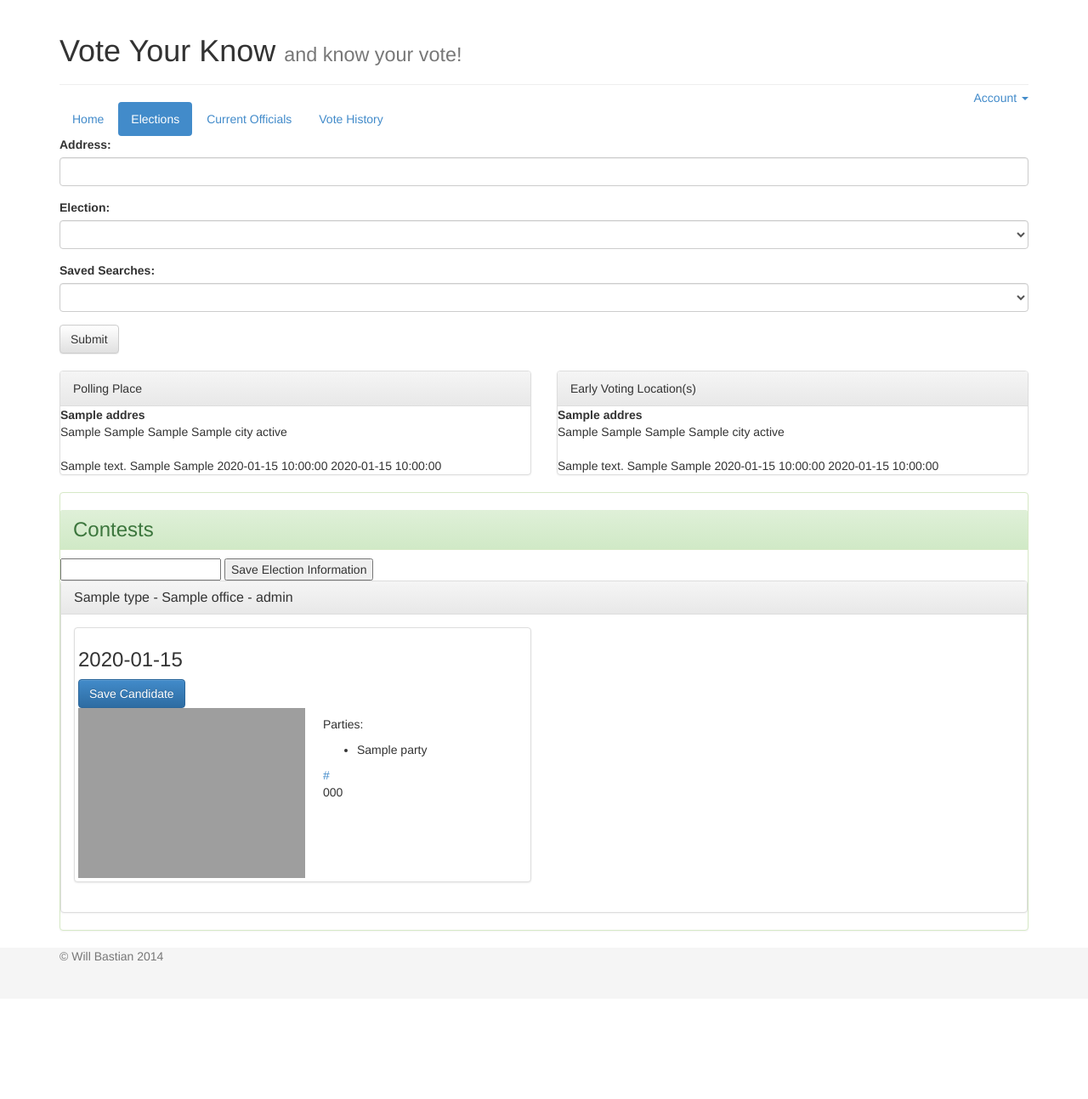
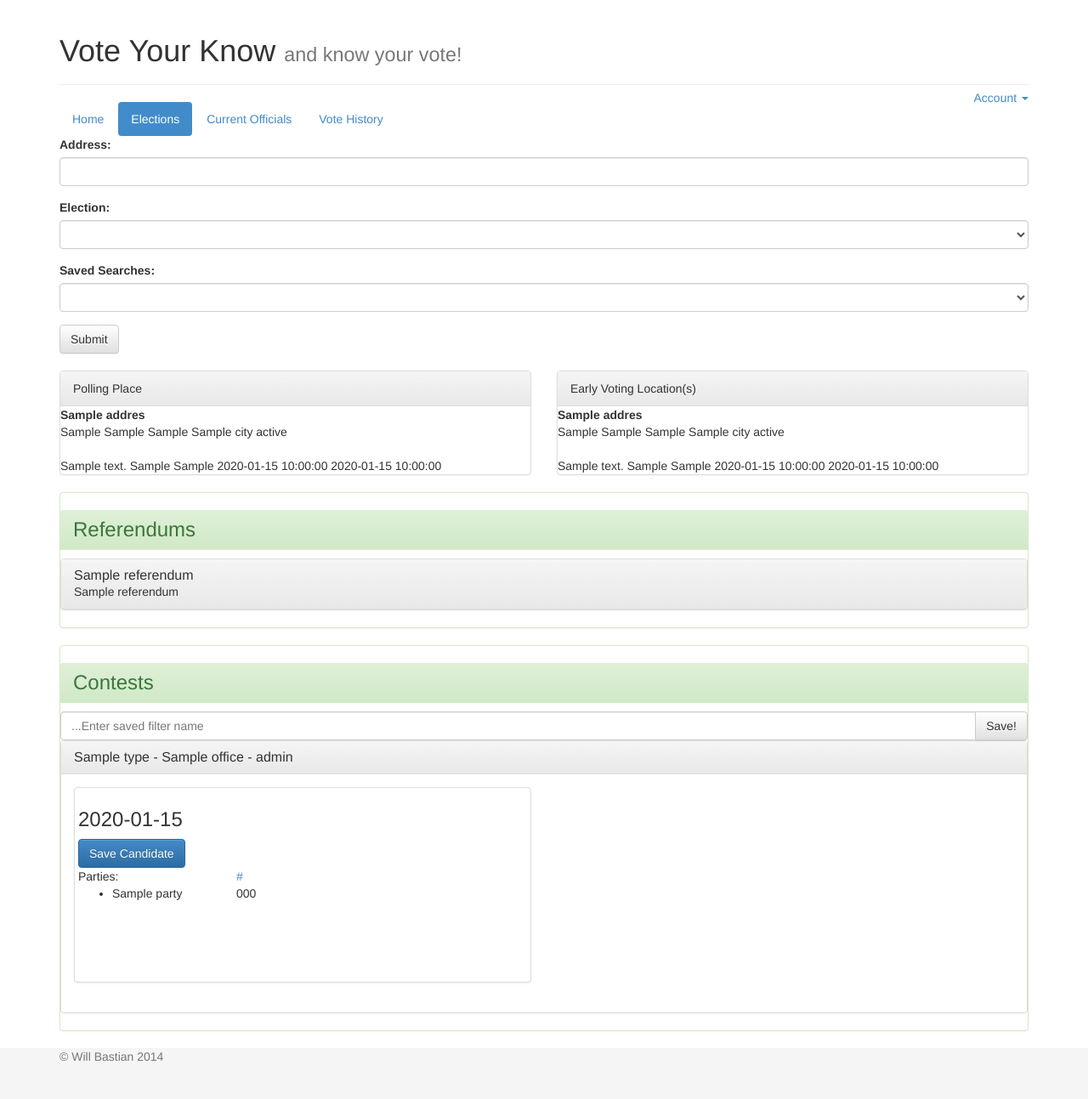
Before and after one commit to willbastian/vote-your-know, a Flask app: template application/templates/show_voterinfo.html in a window 1280 px wide. Shown: the whole page at 85% size. Before the commit the page ends 1131 px from the top, so only its background shows below. Run offline with Flask 2, Linux system fonts and the light colour scheme; a user stored in the database is signed in; tables that the repository leaves empty hold one stand-in row (values such as "Sample post"); the template is opened without the code that fills it: values that come from a table or form of the project are taken from there, most other values are stand-ins (such as "Sample title", 1, 10 or a date in 2020); lists and menus that the app fills with data are empty; some libraries are stand-ins or nearby versions; grey boxes are pictures that could not be loaded.

Commit message:
Fixed bug which prevented unlogged in users from using voter info page. display ballot initiatives.

```diff
--- a/application/email.py
+++ b/application/email.py
@@ -11,8 +11,9 @@ def send_async_email(app, msg):
 
 def send_email(to, subject, template, **kwargs):
     app = current_app._get_current_object()
-    msg = Message(app.config['VOTEYOURKNOW_MAIL_SUBJECT_PREFIX'] + ' ' + subject,
-                  sender=app.config['VOTEYOURKNOW_MAIL_SENDER'], recipients=[to])
+    msg = Message(app.config['VOTEYOURKNOW_MAIL_SUBJECT_PREFIX'] + ' ' +
+                  subject, sender=app.config['VOTEYOURKNOW_MAIL_SENDER'],
+                  recipients=[to])
     msg.body = render_template(template + '.txt', **kwargs)
     msg.html = render_template(template + '.html', **kwargs)
     thr = Thread(target=send_async_email, args=[app, msg])
--- a/application/google_elections.py
+++ b/application/google_elections.py
@@ -56,26 +56,27 @@ def get_voterinfo(election, address, api_key):
 
 
 def flatten_voterinfo(election, address, api_key):
+    """ We keep the original Google Voter Info Results intact
+    with one key change. The candiates section is now keyed off the candidate
+    name, with the value being all releveant candidate informaiton.
+
+    This lets us build out the party to be a list, and to avoid us
+    showing multiple candidates under a single election because they happen
+    to run under multiple parties.
+
+    Each contest has multiple candidates, and we want to make sure we don't
+    repeat names
+    """
     voter_info = get_voterinfo(election, address, api_key)
     logging.debug("VOTER INFO RAW")
     logging.debug(json.dumps(voter_info))
     logging.debug("END VOTER INFO RAW")
-    # contest
-    #   -candidate
-    #       parties
-    #           - party 1
-    #           - party 2
-    #       social media
-    #           - sm 1
-    #           - sm 2
     contests = voter_info['contests']  # list
-    # for each contest
-    #   if candidate exists in contest, update candidate to include new party
-    #   if candidate does not exist in contest, add candidate
+
     final_contests = []
+    final_referendum = []
     for contest in contests:
-
-        if 'candidates' in contest:  # make sure our contest has candidates
+        if contest['type'].lower() == 'general':
             candidates_list = {}
             for candidate in contest['candidates']:
                 if candidate['name'] in candidates_list:
@@ -83,6 +84,8 @@ def flatten_voterinfo(election, address, api_key):
                 else:
                     # we key off name, for easy lookup
                     candidates_list[candidate['name']] = {}
+                    # we aren't ensured to have any of the below.
+                    # check for existence first.
                     if 'party' in candidate:
                         candidates_list[candidate['name']]['party'] = [candidate['party']]
                     if 'candidateUrl' in candidate:
@@ -90,18 +93,18 @@ def flatten_voterinfo(election, address, api_key):
                     if 'channels' in candidate:
                         candidates_list[candidate['name']]['channels'] = candidate['channels']
 
-        # final_contests.append({'type': contest['type'],
-        #                        'office': contest['office'],
-        #                        'level': contest['level'],
-        #                        'candidates': candidates_list})
-        contest_dict = {}
-        for element in ['type', 'office', 'level']:
-            if element in contest:
-                contest_dict[element] = contest[element]
-        contest_dict['candidates'] = candidates_list
-        final_contests.append(contest_dict)
+            contest_dict = {}
+            for element in ['type', 'office', 'level']:
+                if element in contest:
+                    contest_dict[element] = contest[element]
+            contest_dict['candidates'] = candidates_list
+            final_contests.append(contest_dict)
+        elif contest['type'].lower() == 'referendum':
+            # we'll add the referendums, as is, to the response in a new section.
+            final_referendum.append(contest)
 
     voter_info['contests'] = final_contests
+    voter_info['referendums'] = final_referendum
     logging.debug('FLATTEN VOTER INFO')
     logging.debug(json.dumps(voter_info))
     logging.debug('END FLATTEN VOTER INFO')
--- a/application/govtrak.py
+++ b/application/govtrak.py
@@ -37,9 +37,9 @@ def get_bills_voted_on(firstname, lastname, fetchlimit=None):
     # ensure resulting json list has same count as meta.total_count
     # this method is ugly
     nameid = get_name_id(firstname, lastname)
-    if nameid is not None:
+    if nameid:
         # slow, but worth it
-        if fetchlimit is not None:
+        if fetchlimit:
             limit = min(fetchlimit, 5000)
         else:
             limit = 5000
@@ -54,7 +54,7 @@ def get_bills_voted_on(firstname, lastname, fetchlimit=None):
         meta = j.get('meta')
         total_count = None
         voted_bills = []
-        if meta is not None:
+        if meta:
             total_count = meta.get('total_count')
             voted_bills += j.get('objects')
             while (fetchlimit is None or
--- a/application/main/forms.py
+++ b/application/main/forms.py
@@ -15,7 +15,7 @@ class AddressElectionLookup(Form):
     # caller is responsible for providing choices.
     election = SelectField('Election: ', choices=[])
     saved_searches = QuerySelectField('Saved Searches: ',
-                                      query_factory=lambda: SavedElection.query.filter_by(user_id=current_user.id),
+                                      query_factory=lambda: SavedElection.query.filter_by(user_id=current_user.get_id()),
                                       get_pk=lambda a: a.id,
                                       get_label=lambda a: a.election_name,
                                       allow_blank=True)
--- a/application/templates/landing_page.html
+++ b/application/templates/landing_page.html
@@ -10,8 +10,8 @@
 {% block body %}
   <br/>
   <div class="jumbotron">
-    <h1>{% if current_user.is_authenticated() %}{{ current_user.username }}{% else %}Citizen{% endif %}: Your vote counts</h1>
+    <h1>{% if current_user.is_authenticated() %} {{ current_user.username }}: {% endif %}Your vote counts</h1>
     <p>We want you to know who you're voting for, and understand why.</p>
-    <p><a class="btn btn-primary btn-lg" role="button">Find your representatives</a></p>
+    <p><a class="btn btn-primary btn-lg" role="button" href="{{ url_for('main.show_representatives') }}">Find your representatives</a></p>
 </div>
-{% endblock %}
+{% endblock %}k
--- a/application/templates/show_voterinfo.html
+++ b/application/templates/show_voterinfo.html
@@ -54,11 +54,25 @@
       </div>
     </div>
     <div class="panel panel-success">
+      <h3 class="panel-heading">Referendums</h3>
+        {% for referendum in voterinfo["referendums"] %}
+        <div class="panel panel-default">
+          <div class="panel-heading">
+            <h3 class="panel-title">{{referendum["referendumTitle"]}}</h3>
+            {{referendum["referendumSubtitle"]}}
+          </div>
+        </div>
+        {% endfor %}
+    </div>
+    <div class="panel panel-success">
       <h3 class="panel-heading">Contests</h3>
       <form action="{{ url_for('main.save_voterinfo') }}" method="post" accept-charset="utf-8">
-      <input type="text" name="vote_name" value="" placeholder="">
-      <input type="submit" value="Save Election Information">
-
+        <div class="input-group">
+          <input type="text" class="form-control" name="vote_name" placeholder="...Enter saved filter name">
+          <span class="input-group-btn">
+            <button class="btn btn-default" type="submit">Save!</button>
+          </span>
+        </div><!-- /input-group -->
       {% for contest in voterinfo["contests"] %}
         <div class="panel panel-default">
           <div class="panel-heading">
@@ -68,28 +82,22 @@
             <div class="row">
               {% for candidate, candidate_detail in contest["candidates"].items() %}
                 <div class="col-md-6">
-                    <div class="thumbnail">
+                  <div class="thumbnail" style="min-height:230px;">
                     <h3>{{candidate}}</h3>
                     <div class="btn-group" data-toggle="buttons">
                       <label class="btn btn-primary">
                         <input type="checkbox" name="do_save" value="{{candidate}}|{{candidate_detail}}|{{contest["type"]}}|{{contest["office"]}}|{{contest["level"]}}"> Save Candidate
                       </label>
                     </div>
-
                     <div class="row">
-                        <div class="col-md-6">
-                          <img style="max-height: 200px" src="http://americangeneraltraininginc.com/wp-content/uploads/2014/04/placeholder-1.jpg" alt="">
+                      <div class="col-md-4">
+                        Parties: <ul>{% for party in candidate_detail["party"] %} <li>{{party}}</li>  {% endfor %} </ul>
                       </div>
-                        <div class="col-md-6">
-                          <div class="caption">
-                            <p>Parties: <ul>{% for party in candidate_detail["party"] %} <li>{{party}}</li>  {% endfor %} </ul></p>
-                            <p>
-                            <div class="candidate-contact">
-                              <a href="{{candidate["candidateUrl"]}}">{{candidate_detail["candidateUrl"]}}</a>
+                      <div class="col-md-8">
+                        <a style="word-wrap: break-word;" href="{{candidate_detail["candidateUrl"]}}">{{candidate_detail["candidateUrl"]}}</a>
+                        <br>
                         <div class="phone-number">{{candidate_detail["phone"]}}</div>
-                            </div>
-                            </p>
-                            <ul class="list-inline"p>
+                        <ul class="list-inline">
                           {% for social_media_channel in candidate_detail["channels"] %}
                             {% if social_media_channel["type"] == "Facebook" %}
                               <li><a href="{{social_media_channel["id"]}}"><img src="{{ url_for('static', filename='Facebook-icon.png') }}"></a></li>
@@ -106,7 +114,6 @@
                     </div>
                   </div>
                 </div>
-                  </div>
               {% endfor %}
             </div>
           </div>
```
Also changed, not shown: application/main/views.py (+6 -5 lines). Lines whose indentation alone changed are shown as unchanged.
